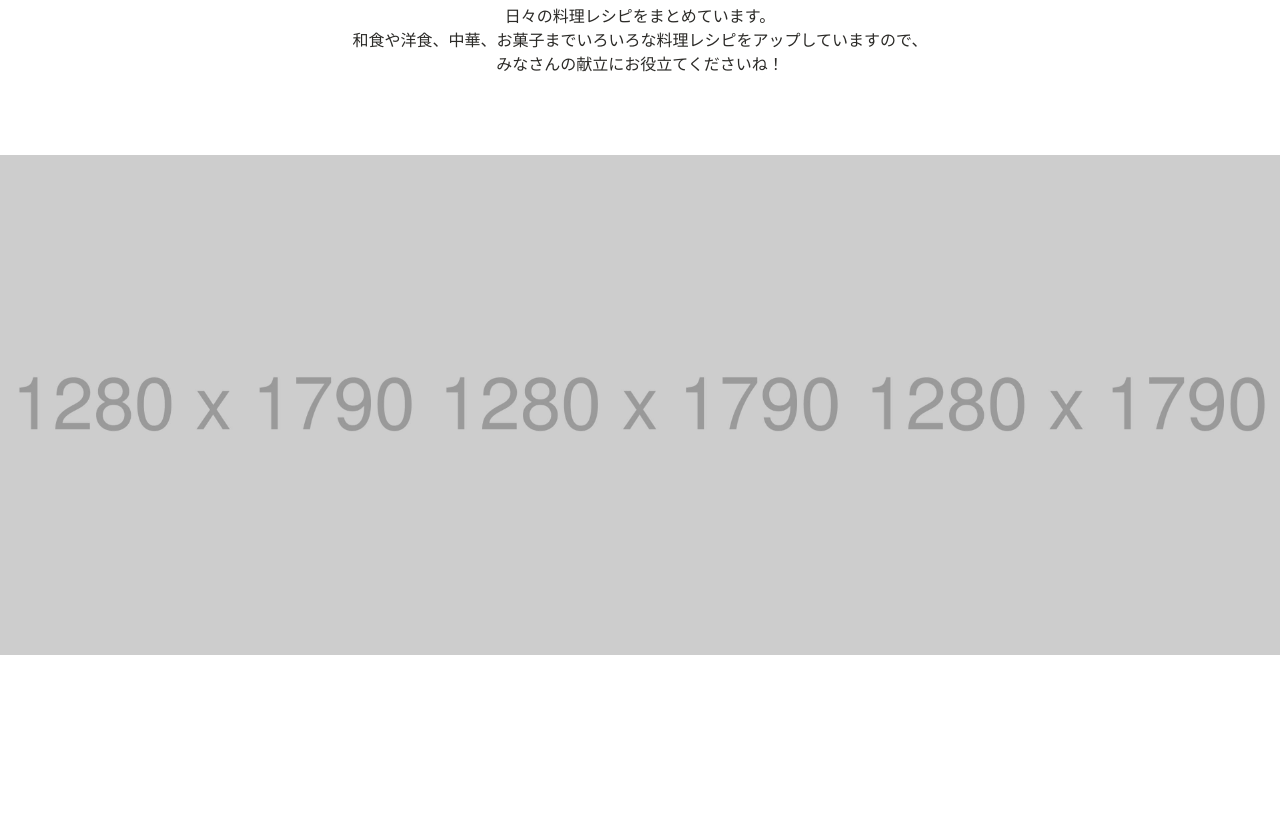
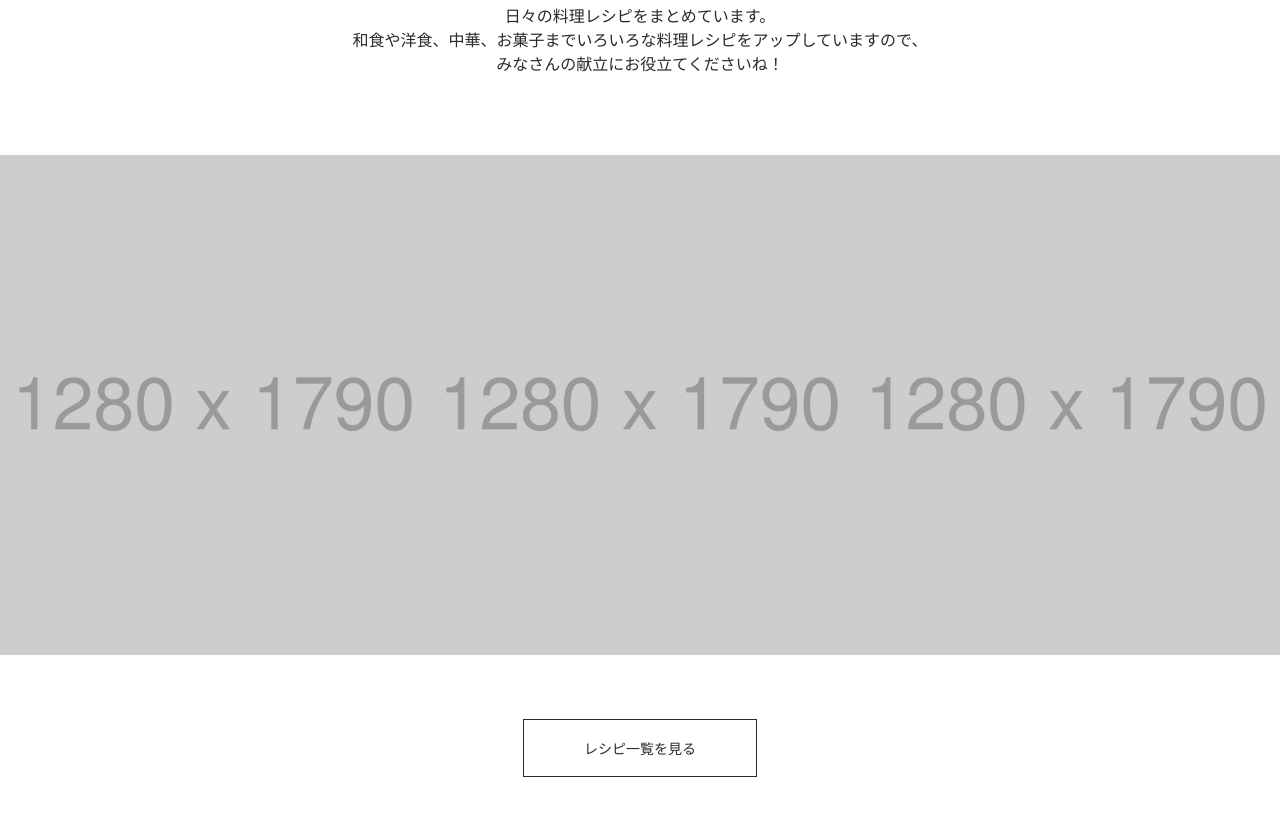
Before and after one commit to a-myzk/codestep-recipe-top, a plain HTML site: page index.html in a window 1280 px wide. Shown: the part 938-1753 px from the top of the page. Before the commit the page ends 1657 px from the top, so only its background shows below. Drawn offline with Linux system fonts and the light colour scheme; some packages are replaced by stand-ins of ours.

Commit message:
[Add]ボタン設置

```diff
--- a/css/style.css
+++ b/css/style.css
@@ -19,6 +19,9 @@ img {
 }
 ul {
   list-style: none;
+}
+a {
+  text-decoration: none;
 }
 
 /* main-visual
@@ -52,3 +55,13 @@ ul {
   height: 500px;
   object-fit: cover;
 }
+
+/* button
+------------------------------------------- */
+.btn {
+  display: inline-block;
+  padding: 18px 60px;
+  border: #2b2a27 solid 1px;
+  font-size: 0.875rem;
+  color: #2b2a27;
+}
--- a/index.html
+++ b/index.html
@@ -34,6 +34,9 @@
         <img src="img/recipe3.jpg" alt="recipe3">
       </li>
     </ul>
+    <div class="text">
+      <a class="btn" href="#">レシピ一覧を見る</a>
+    </div>
   </main>
 </body>
 </html>
```
